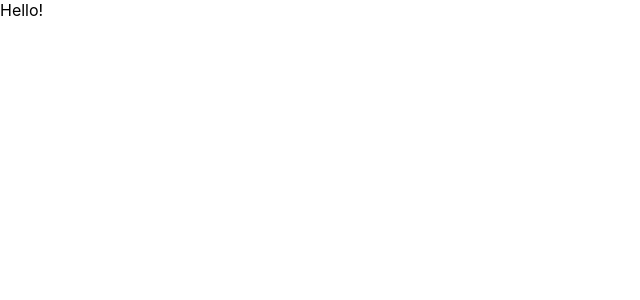
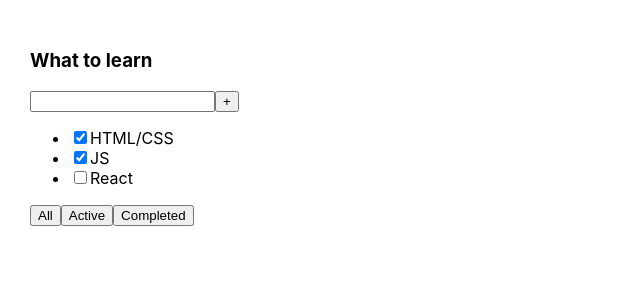
Before and after one commit to dArtsemyev/todo_list, a React (Create React App) app: page / in a window 1280 px wide. Shown: the top 300 px of the page, without its empty margins (0-640 px from the left). Built offline with nearby package versions, Linux system fonts and the light colour scheme.

Commit message:
Created static todo list

```diff
--- a/src/App.css
+++ b/src/App.css
@@ -1,19 +1,7 @@
-/*.App {
+.App {
   padding: 30px;
   display: flex;
 }
 .App > div {
   margin-right: 50px;
 }
-.error {
-  border: 1px solid red;
-}
-.error-message {
-  color: red;
-}
-.active-filter {
-  background-color: aquamarine;
-}*/
-.is-done {
-  opacity: 0.5;
-}
--- a/src/App.tsx
+++ b/src/App.tsx
@@ -3,8 +3,26 @@
 
 function App() {
     return (
-        <div>Hello!</div>
-    )
+        <div className="App">
+            <div>
+                <h3>What to learn</h3>
+                <div>
+                    <input/>
+                    <button>+</button>
+                </div>
+                <ul>
+                    <li><input type="checkbox" checked={true}/><span>HTML/CSS</span></li>
+                    <li><input type="checkbox" checked={true}/><span>JS</span></li>
+                    <li><input type="checkbox" checked={false}/><span>React</span></li>
+                </ul>
+                <div>
+                    <button>All</button>
+                    <button>Active</button>
+                    <button>Completed</button>
+                </div>
+            </div>
+        </div>
+    );
 }
 
 export default App;
```
